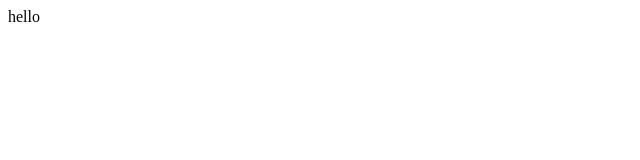
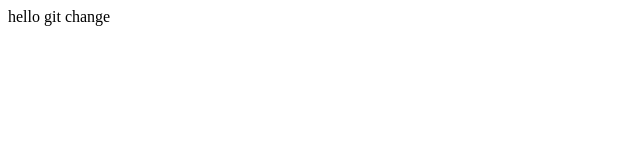
Before and after one commit to vikranth1418/vicky, a plain HTML site: page index.html in a window 1280 px wide. Shown: the full height of the page, 0-640 px from the left. Drawn offline with Linux system fonts and the light colour scheme.

Commit message:
update title

```diff
--- a/index.html
+++ b/index.html
@@ -1 +1,2 @@
 hello <html>
+git change
```
